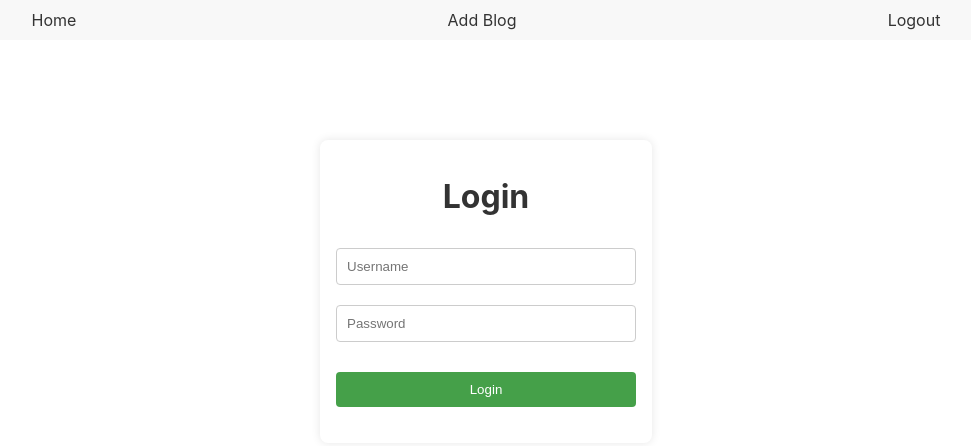
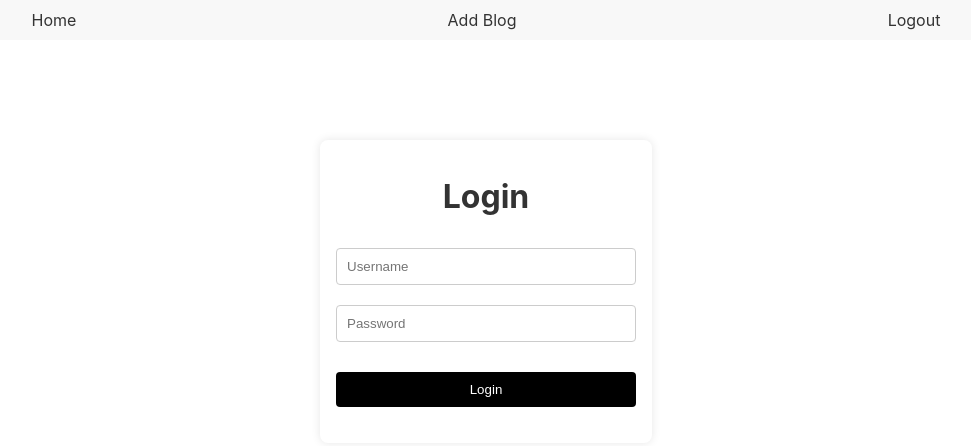
Before and after one commit to alandavis2/ICT_project_final, a React (Create React App) app in the folder frontend/: page / in a window 1280 px wide. In both pictures the pointer is over the button "Login". Shown: the top 446 px of the page, without its empty margins (154-1125 px from the left). Built offline with nearby package versions, Linux system fonts and the light colour scheme.

Commit message:
Update LoginPage.css

```diff
--- a/frontend/src/pages/LoginPage.css
+++ b/frontend/src/pages/LoginPage.css
@@ -36,5 +36,5 @@ h1 {
 }
 
 .login-button:hover {
-  background-color: #45a049;
+  background-color: #000000;
 }
```
